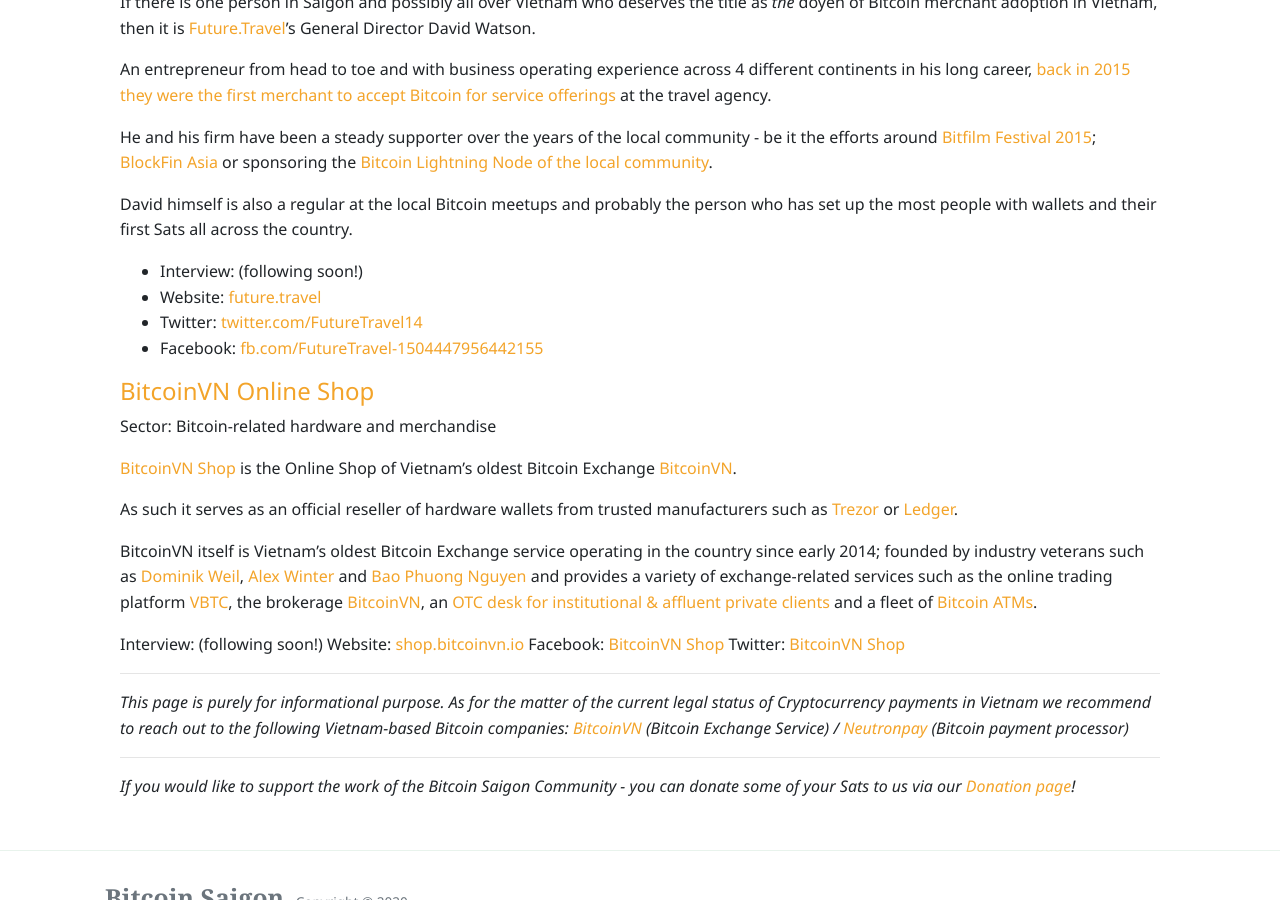
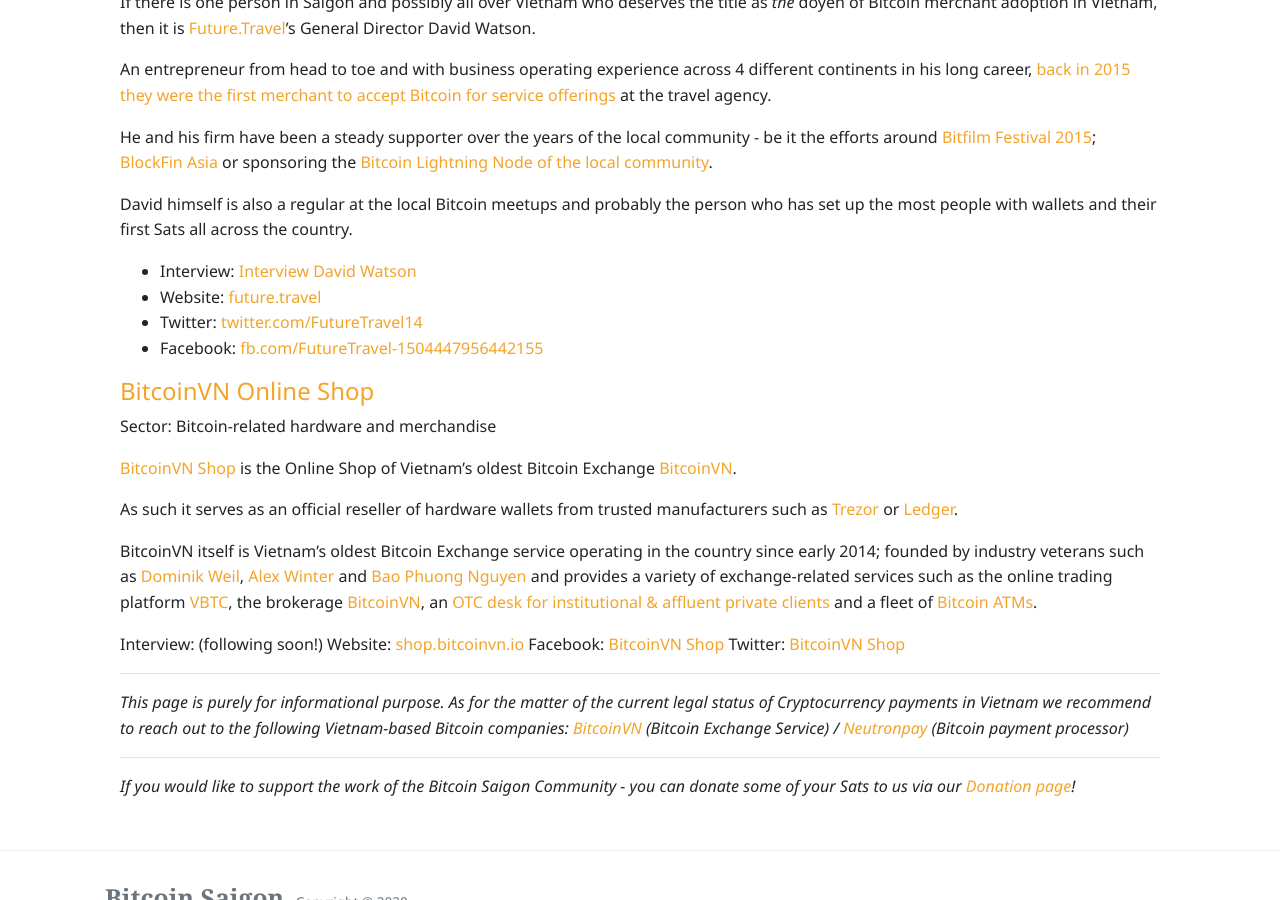
Before and after one commit to bitcoinsaigon/bitcoinsaigon.github.io, a Jekyll site: the page built from _pages/spend-sats-saigon.md, in a window 1280 px wide and 900 px high, scrolled down 3306 px. Built offline with Jekyll 4.4.1, drawn with Linux system fonts in a browser that asks for light colours; nearby versions of some CDN libraries.

Commit message:
add interview link, change join telegram banner

```diff
--- a/_pages/spend-sats-saigon.md
+++ b/_pages/spend-sats-saigon.md
@@ -142,7 +142,7 @@
 
 David himself is also a regular at the local Bitcoin meetups and probably the person who has set up the most people with wallets and their first Sats all across the country.
 
-- Interview: (following soon!)
+- Interview: [Interview David Watson](https://bitcoinsaigon.org/david-watson-future-travel/)
 - Website: [future.travel](http://future.travel)
 - Twitter: [twitter.com/FutureTravel14](http://www.twitter.com/FutureTravel14)
 - Facebook: [fb.com/FutureTravel-1504447956442155](https://www.twitter.com/FutureTravel14)
```
Also changed, not shown: _posts/2020-10-28-public-telegram-announcement-channel.md (+1 -1 lines), assets/images/join-telegram.jpg (added).
